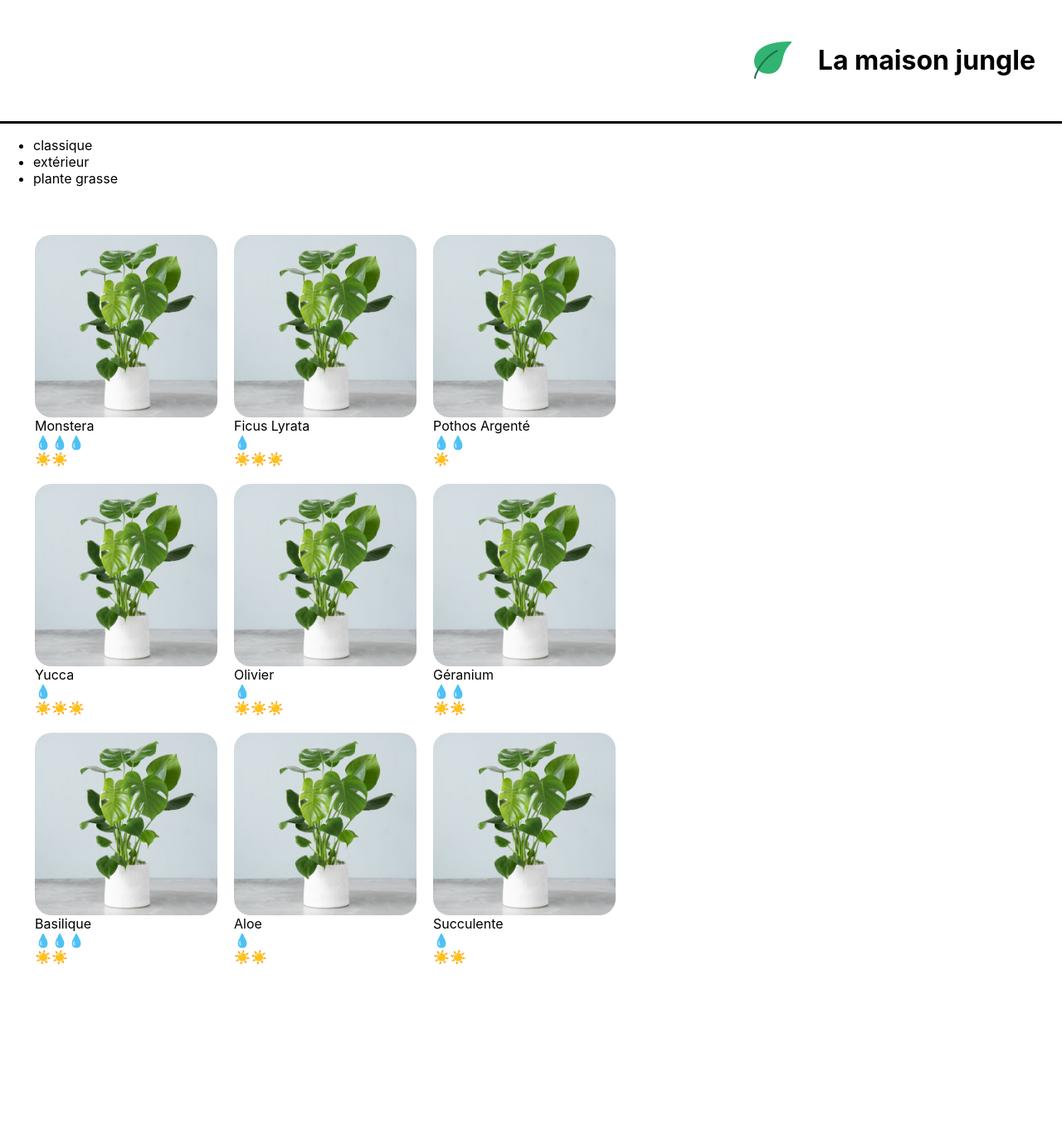
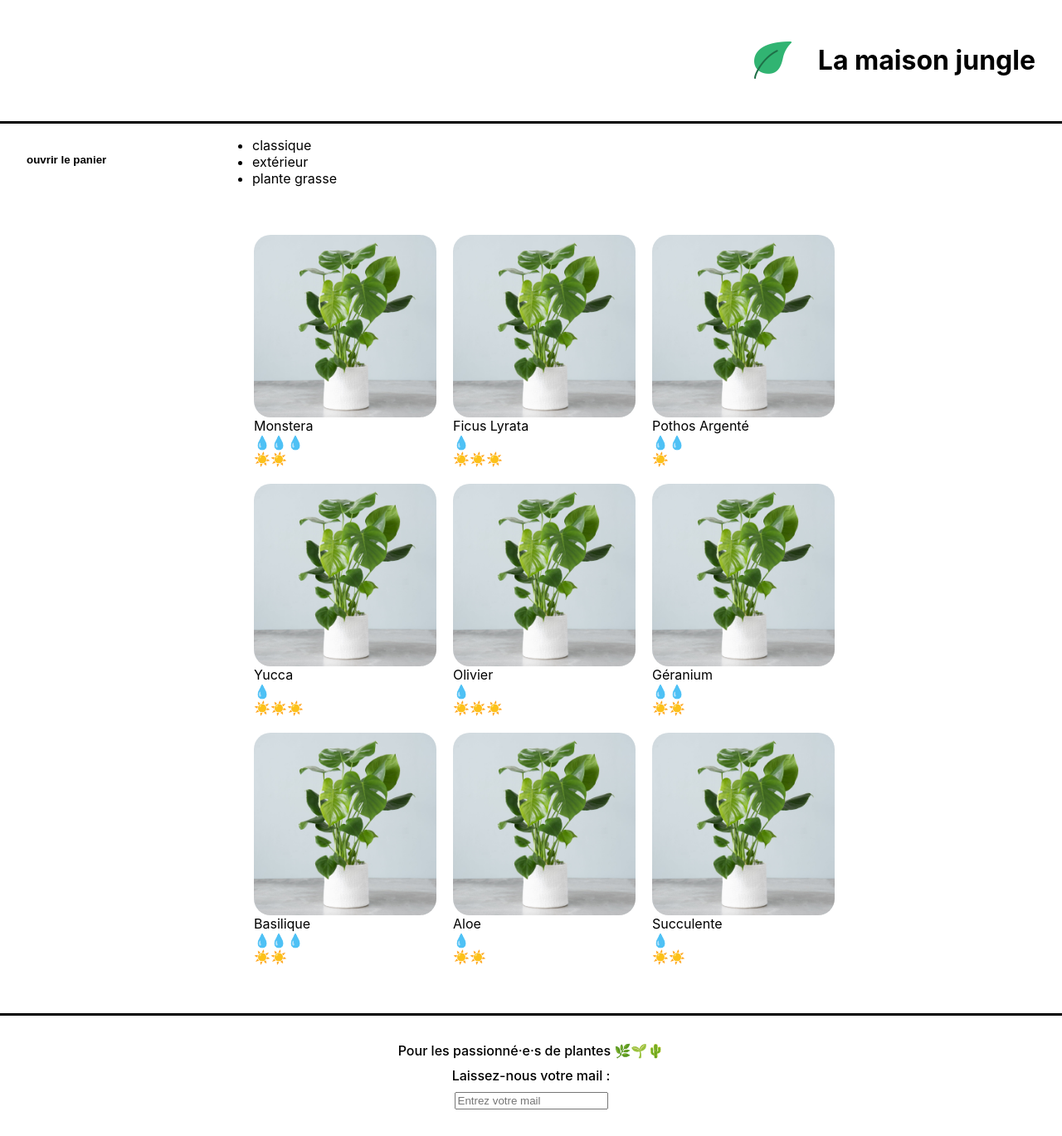
Before and after one commit to RzigSmith/Workflow, a React (Create React App) app in the folder house-of-jungle/: page / in a window 1280 px wide. Shown: the whole page at 83% size. Before the commit the page ends 1221 px from the top, so only its background shows below. Built offline with nearby package versions, Linux system fonts and the light colour scheme.

Commit message:
many change

```diff
--- a/house-of-jungle/src/App.js
+++ b/house-of-jungle/src/App.js
@@ -1,14 +1,24 @@
 import Banner from './components/Banner'
-//import Cart from './components/Cart'
-import ShoppingList  from './components/ShoppingList'
+import logo from './assets/logo.png'
+import Cart from './components/Cart'
+import Footer from './components/Footer'
+import ShoppingList from './components/ShoppingList'
+import './styles/Layout.css'
 
 function App() {
-    return (
-        <div>
-            <Banner />
-            {/* <Cart /> */}
-            <ShoppingList />
-        </div>
-    )
+	return (
+		<div>
+			<Banner>
+				<img src={logo} alt='La maison jungle' className='lmj-logo' />
+				<h1 className='lmj-title'>La maison jungle</h1>
+			</Banner>
+			<div className='lmj-layout-inner'>
+				<Cart />
+				<ShoppingList />
+			</div>
+			<Footer />
+		</div>
+	)
 }
+
 export default App
--- a/house-of-jungle/src/components/Banner.js
+++ b/house-of-jungle/src/components/Banner.js
@@ -1,14 +1,7 @@
-import logo from '../assets/logo.png'
 import '../styles/Banner.css'
 
-function Banner() {
-    const title = 'La maison jungle'
-    return (
-        <div className='lmj-banner'>
-            <img src={logo} alt='La maison jungle' className='lmj-logo' />
-            <h1 className='lmj-title'>{title}</h1>
-        </div>
-    )
+function Banner({ children }) {
+	return <div className='lmj-banner'>{children}</div>
 }
 
 export default Banner
--- a/house-of-jungle/src/components/Cart.js
+++ b/house-of-jungle/src/components/Cart.js
@@ -1,16 +1,40 @@
 import '../styles/Cart.css'
-function Cart() {
-const monsteraPrice = 8
-const ivyPrice = 10
-const flowerPrice = 15
-return (<div className='lmj-cart'>
-    <h2>Panier</h2>
-    <ul>
-    <li>Monstera : {monsteraPrice}€</li>
-     <li>Lierre : {ivyPrice}€</li>
-     <li>Fleurs : {flowerPrice}€</li>
-    </ul>
-      Total : {monsteraPrice + ivyPrice + flowerPrice }€
-      </div>)
+import { useState } from 'react'
+
+
+function cart() {
+  const monsteraPrice = 8
+  const [cart, updateCart] = useState(0)
+  const [isOpen, setIsOpen] = useState(false)
+
+
+
+  return isOpen ? (
+
+    <div className="lmj-cart">
+      <button
+        className='lmj-cart-toggle-button'
+        onClick={() => setIsOpen(false)}>Fermer
+      </button>
+      <h2>Panier</h2>
+      <div className="lmj-cart-item">
+        Monstera:
+        {monsteraPrice}$
+        <button onClick={() => updateCart(cart + 1)}>
+          Ajouter
+        </button>
+      </div>
+      <h3>Total :{monsteraPrice * cart}$</h3>
+      <button onClick={() => updateCart(0)}>vider le panier </button>
+    </div>
+  ) : (
+    <div className="lmj-cart-closed">
+      <button
+        className="lmj-cart-toggle-button"
+        onClick={() => setIsOpen(true)}>ouvrir le panier
+      </button>
+    </div>
+  )
 }
-export default Cart
+
+export default cart
--- /dev/null
+++ b/house-of-jungle/src/components/Footer.js
@@ -0,0 +1,33 @@
+import { useState } from 'react'
+import '../styles/Footer.css'
+
+function Footer() {
+	const [inputValue, setInputValue] = useState('')
+
+	function handleInput(e) {
+		setInputValue(e.target.value)
+	}
+
+	function handleBlur() {
+		if (!inputValue.includes('@')) {
+			alert("Attention, il n'y a pas d'@, ceci n'est pas une adresse valide 😥")
+		}
+	}
+
+	return (
+		<footer className='lmj-footer'>
+			<div className='lmj-footer-elem'>
+				Pour les passionné·e·s de plantes 🌿🌱🌵
+			</div>
+			<div className='lmj-footer-elem'>Laissez-nous votre mail :</div>
+			<input
+				placeholder='Entrez votre mail'
+				onChange={handleInput}
+				value={inputValue}
+				onBlur={handleBlur}
+			/>
+		</footer>
+	)
+}
+
+export default Footer
--- a/house-of-jungle/src/components/PlantItem.js
+++ b/house-of-jungle/src/components/PlantItem.js
@@ -1,9 +1,14 @@
 import CareScale from './CareScale'
 import '../styles/PlantItem.css'
+function handleClick(plantName) {
+    alert(`Vous voulez acheter 1 ${plantName} ? Très bon choix 🌱✨`)
+}
 
 function PlantItem({ id, cover, name, water, light }) {
 	return (
-		<li key={id} className='lmj-plant-item'>
+
+
+<li className='lmj-plant-item' onClick={() => handleClick(name)}>
     <img className='lmj-plant-item-cover' src={cover} alt={`${name} cover`} />
     {name}
     <div>
--- a/house-of-jungle/src/styles/Cart.css
+++ b/house-of-jungle/src/styles/Cart.css
@@ -1,5 +1,34 @@
 .lmj-cart {
-    padding: 32px;
-    color: white;
-    background-color: #31b572;
+	color: white;
+	background-color: #31b572;
+	padding: 32px;
+	display: flex;
+	flex-direction: column;
+	justify-content: flex-start;
+	width: 200px;
 }
+
+.lmj-cart-add-button {
+	margin-left: 32px;
+	cursor: pointer;
+}
+
+.lmj-cart-toggle-button {
+	background: none;
+	outline: none;
+	border: none;
+	font-weight: 600;
+	cursor: pointer;
+	align-self: self-start;
+	padding: 0;
+	color: white;
+}
+
+.lmj-cart-closed {
+	padding: 32px;
+	width: 200px;
+}
+
+.lmj-cart-closed > button {
+	color: black;
+}
--- /dev/null
+++ b/house-of-jungle/src/styles/Footer.css
@@ -0,0 +1,14 @@
+.lmj-footer {
+	color: black;
+	padding: 32px;
+	border-top: solid 3px black;
+	display: flex;
+	justify-content: flex-start;
+	flex-direction: column;
+	align-items: center;
+	font-weight: 500;
+}
+
+.lmj-footer-elem {
+	margin-bottom: 10px;
+}
--- /dev/null
+++ b/house-of-jungle/src/styles/Layout.css
@@ -0,0 +1,4 @@
+.lmj-layout-inner {
+	display: flex;
+	flex-direction: row;
+}
```
Also changed, not shown: house-of-jungle/src/components/QuestionForm.js (added, +16 -0 lines). Lines whose indentation alone changed are shown as unchanged.
